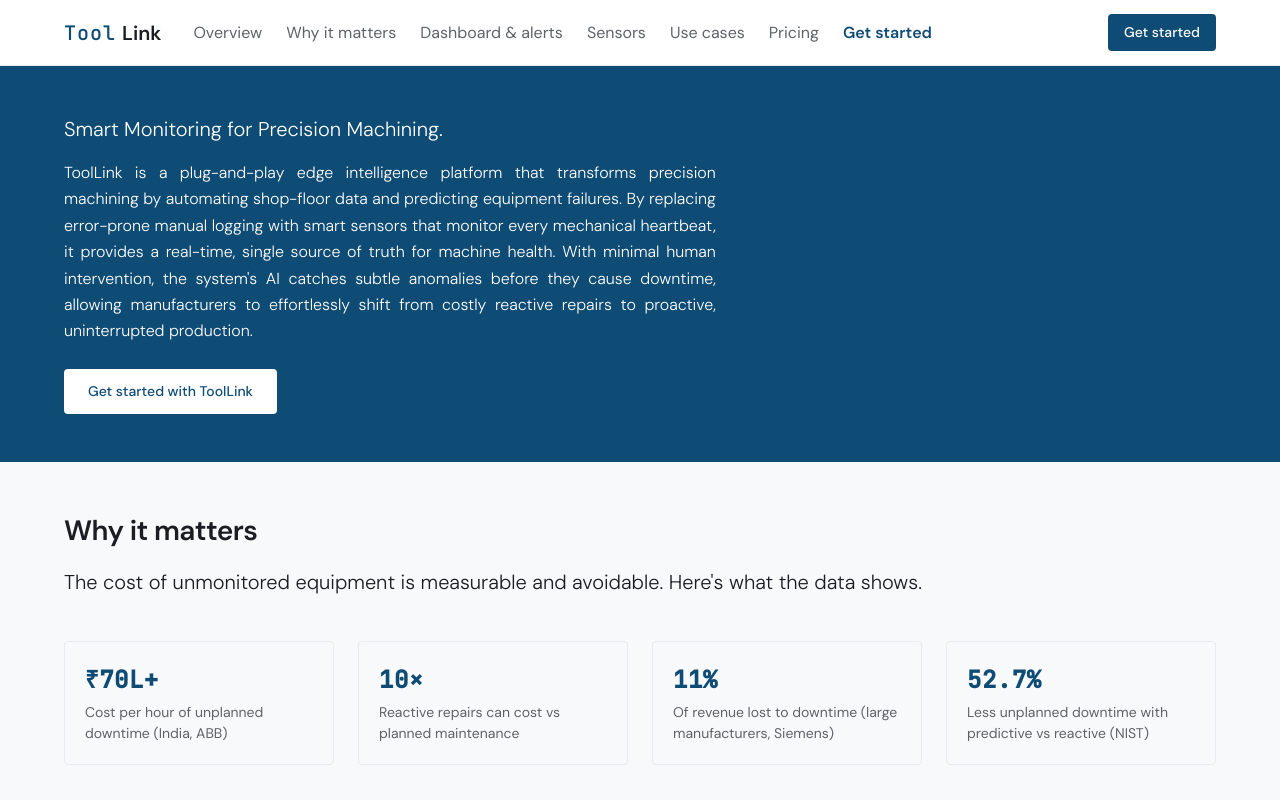
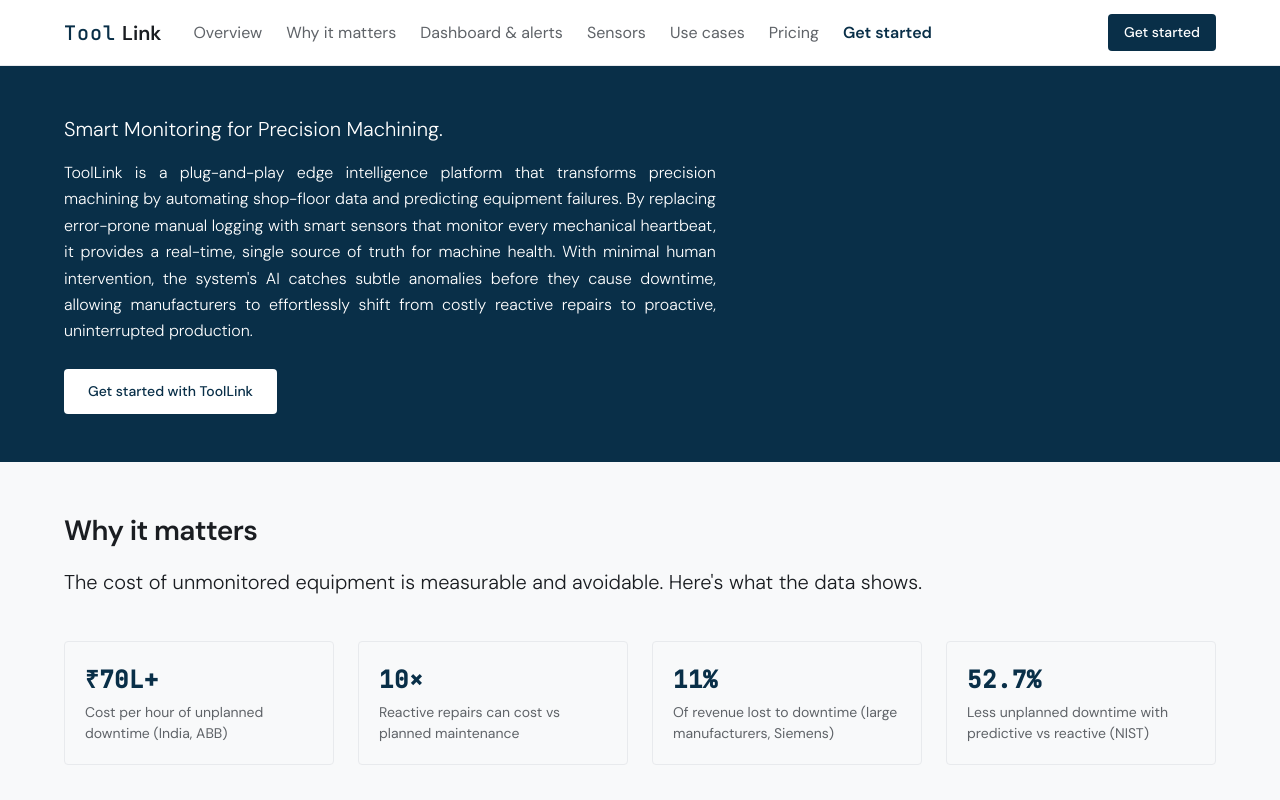
Before and after one commit to rushiKshirsagar/toolLink-website, a React (Vite) app: page / in a window 1280 px wide. Shown: the top 800 px of the page. Built offline with nearby package versions, Linux system fonts and the light colour scheme.

Commit message:
updated theme

```diff
--- a/src/App.css
+++ b/src/App.css
@@ -7,7 +7,7 @@
   --border: #e8eaed;
   --text: #1a1d21;
   --text-muted: #5f6368;
-  --accent: #0f4c75;
+  --accent: #092f48;
   --accent-hover: #0d3d5c;
   --accent-dim: rgba(15, 76, 117, 0.1);
   --ff: 'DM Sans', system-ui, sans-serif;
```
